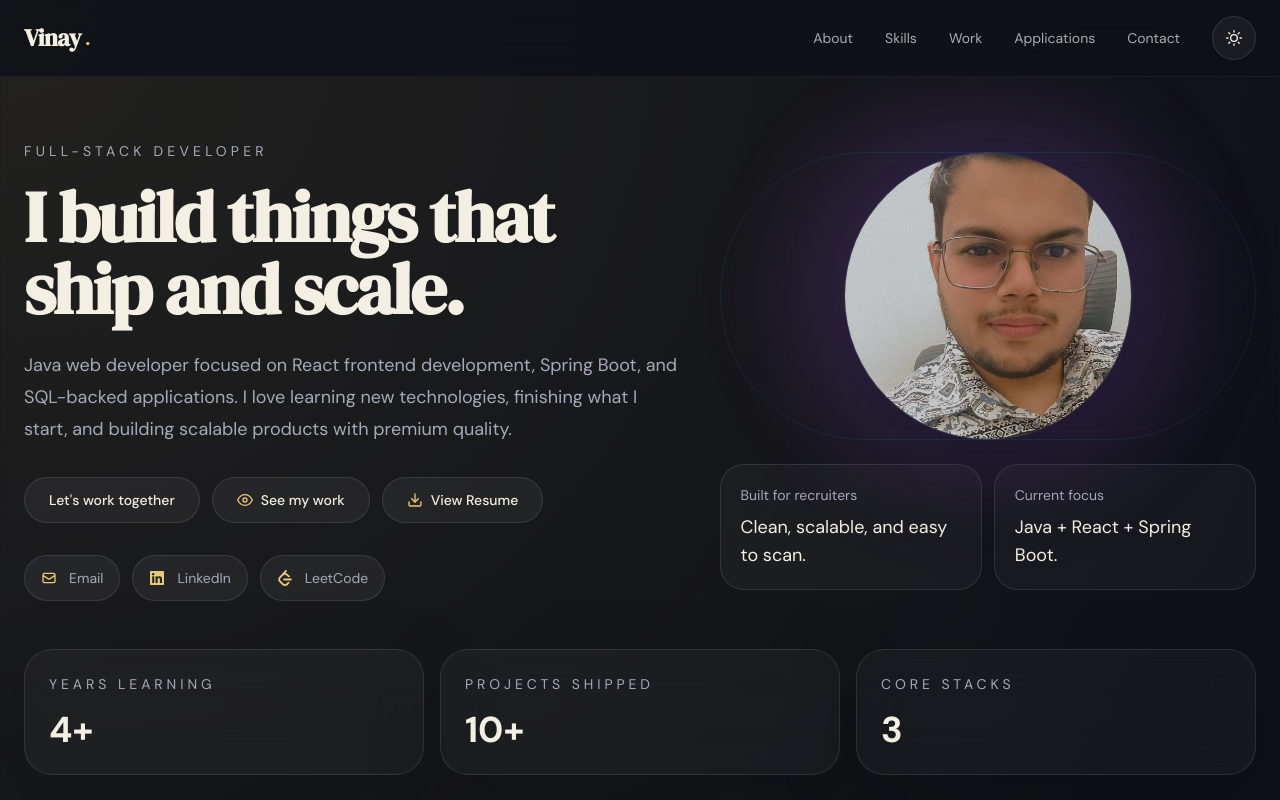
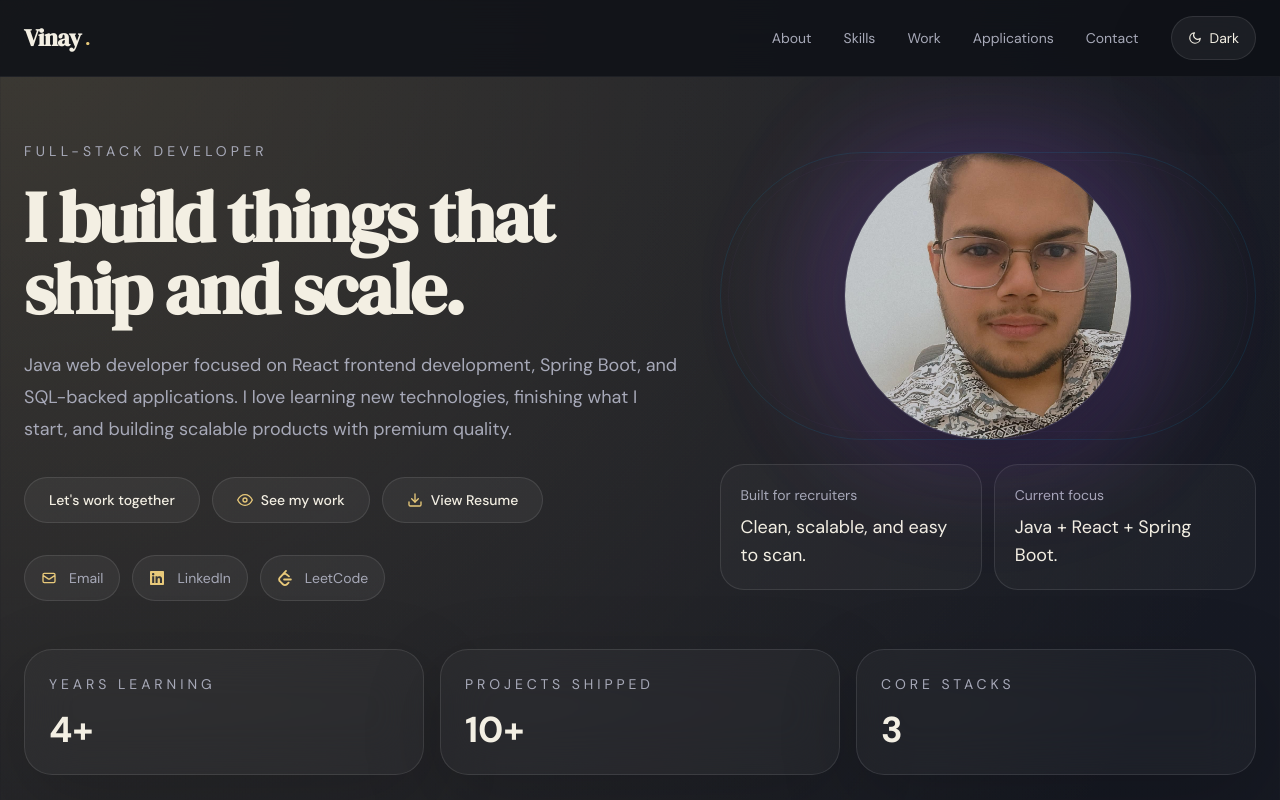
Before and after one commit to VinayGoel000/vinay-portfolio, a React (Vite) app: page / in a window 1280 px wide. Shown: the top 800 px of the page. Built offline with nearby package versions, Linux system fonts and the light colour scheme.

Commit message:
Deveoper Theme - Purple

```diff
--- a/src/App.jsx
+++ b/src/App.jsx
@@ -1,4 +1,4 @@
-import { useEffect, useState } from 'react'
+import { useLayoutEffect, useState } from 'react'
 import Navbar from './components/Navbar.jsx'
 import Hero from './sections/Hero.jsx'
 import About from './sections/About.jsx'
@@ -10,22 +10,26 @@ import Contact from './sections/Contact.jsx'
 import Footer from './sections/Footer.jsx'
 
 const THEME_KEY = 'vinay-portfolio-theme'
+const THEMES = ['dark', 'light', 'purple']
 
 function App() {
   const [theme, setTheme] = useState(() => {
     if (typeof window === 'undefined') return 'dark'
     const savedTheme = window.localStorage.getItem(THEME_KEY)
-    return savedTheme === 'light' ? 'light' : 'dark'
+    return THEMES.includes(savedTheme) ? savedTheme : 'dark'
   })
 
-  useEffect(() => {
+  useLayoutEffect(() => {
     document.documentElement.dataset.theme = theme
     window.localStorage.setItem(THEME_KEY, theme)
   }, [theme])
 
   return (
     <div className="min-h-screen">
-      <Navbar theme={theme} onToggleTheme={() => setTheme((current) => (current === 'dark' ? 'light' : 'dark'))} />
+      <Navbar
+        theme={theme}
+        onThemeChange={setTheme}
+      />
       <main>
         <Hero />
         <section className="px-6 pb-4 pt-0">
--- a/src/components/Navbar.jsx
+++ b/src/components/Navbar.jsx
@@ -1,6 +1,6 @@
 import { useState } from 'react'
 import { AnimatePresence, motion } from 'framer-motion'
-import { FiMenu, FiMoon, FiSun, FiX } from 'react-icons/fi'
+import { FiCode, FiMenu, FiMoon, FiSun, FiX } from 'react-icons/fi'
 
 const links = [
   { label: 'About', href: '#about' },
@@ -10,11 +10,24 @@ const links = [
   { label: 'Contact', href: '#contact' },
 ]
 
-export default function Navbar({ theme, onToggleTheme }) {
+const themeOrder = ['dark', 'light', 'purple']
+
+function ThemeIcon({ theme }) {
+  if (theme === 'light') return <FiSun />
+  if (theme === 'purple') return <FiCode />
+  return <FiMoon />
+}
+
+export default function Navbar({ theme, onThemeChange }) {
   const [open, setOpen] = useState(false)
 
+  const cycleTheme = () => {
+    const nextTheme = themeOrder[(themeOrder.indexOf(theme) + 1) % themeOrder.length]
+    onThemeChange(nextTheme)
+  }
+
   return (
-    <motion.header className="sticky top-0 z-50 border-b border-white/5 bg-[color:var(--bg)]/85 backdrop-blur-xl">
+    <motion.header className="sticky top-0 z-50 border-b border-white/5 bg-[color:var(--bg)]/85 backdrop-blur-xl transition-colors duration-500">
       <div className="mx-auto flex max-w-7xl items-center justify-between px-6 py-4">
         <a href="#home" className="flex items-center gap-1 text-xl font-semibold tracking-tight text-[color:var(--text)]">
           <span className="font-serif text-2xl">Vinay</span>
@@ -27,25 +40,29 @@ export default function Navbar({ theme, onToggleTheme }) {
               {link.label}
             </a>
           ))}
-          <button
+          <motion.button
             type="button"
-            onClick={onToggleTheme}
-            className="inline-flex h-11 w-11 items-center justify-center rounded-full border border-white/10 bg-white/5 text-[color:var(--text)] transition hover:border-[color:var(--accent)]/40"
-            aria-label="Toggle theme"
+            onClick={cycleTheme}
+            whileHover={{ scale: 1.04 }}
+            whileTap={{ scale: 0.98 }}
+            className="inline-flex h-11 items-center gap-2 rounded-full border border-white/10 bg-white/5 px-4 text-sm text-[color:var(--text)] shadow-soft transition duration-300 hover:border-[color:var(--accent)]/40 hover:bg-white/10"
+            aria-label={`Switch theme. Current theme: ${theme}`}
           >
-            {theme === 'dark' ? <FiSun /> : <FiMoon />}
-          </button>
+            <ThemeIcon theme={theme} />
+            <span className="hidden sm:inline capitalize">{theme}</span>
+          </motion.button>
         </nav>
 
         <div className="flex items-center gap-2 md:hidden">
-          <button
+          <motion.button
             type="button"
-            onClick={onToggleTheme}
-            className="inline-flex h-11 w-11 items-center justify-center rounded-full border border-white/10 bg-white/5 text-[color:var(--text)]"
-            aria-label="Toggle theme"
+            onClick={cycleTheme}
+            whileTap={{ scale: 0.95 }}
+            className="inline-flex h-11 w-11 items-center justify-center rounded-full border border-white/10 bg-white/5 text-[color:var(--text)] transition hover:border-[color:var(--accent)]/40 hover:bg-white/10"
+            aria-label={`Switch theme. Current theme: ${theme}`}
           >
-            {theme === 'dark' ? <FiSun /> : <FiMoon />}
-          </button>
+            <ThemeIcon theme={theme} />
+          </motion.button>
           <button
             type="button"
             onClick={() => setOpen((value) => !value)}
@@ -63,7 +80,7 @@ export default function Navbar({ theme, onToggleTheme }) {
             initial={{ opacity: 0, y: -8 }}
             animate={{ opacity: 1, y: 0 }}
             exit={{ opacity: 0, y: -8 }}
-            className="border-t border-white/5 bg-[color:var(--bg)] px-6 py-4 md:hidden"
+            className="border-t border-white/5 bg-[color:var(--bg)] px-6 py-4 transition-colors duration-500 md:hidden"
           >
             <div className="mx-auto flex max-w-7xl flex-col gap-2">
               {links.map((link) => (
--- a/src/styles/globals.css
+++ b/src/styles/globals.css
@@ -3,10 +3,13 @@
 
 :root {
   --bg: #0f1117;
+  --bg-secondary: #171a24;
   --surface: rgba(255, 255, 255, 0.03);
+  --surface-strong: rgba(255, 255, 255, 0.06);
   --text: #f3efe3;
   --muted: #a7a9b8;
   --accent: #e8c97a;
+  --accent-strong: #f0d89a;
   color-scheme: dark;
   font-family: 'DM Sans', ui-sans-serif, system-ui, sans-serif;
   text-rendering: optimizeLegibility;
@@ -16,10 +19,26 @@
 
 :root[data-theme='light'] {
   --bg: #f7f4ee;
+  --bg-secondary: #ebe4d8;
   --surface: rgba(255, 255, 255, 0.72);
+  --surface-strong: rgba(255, 255, 255, 0.92);
   --text: #151515;
   --muted: #5f6470;
+  --accent: #7a5cff;
+  --accent-strong: #9d86ff;
   color-scheme: light;
+}
+
+:root[data-theme='purple'] {
+  --bg: #120f1f;
+  --bg-secondary: #1b1630;
+  --surface: rgba(27, 22, 48, 0.72);
+  --surface-strong: rgba(35, 28, 64, 0.92);
+  --text: #f4f0ff;
+  --muted: #b8aacd;
+  --accent: #9b5cff;
+  --accent-strong: #b57dff;
+  color-scheme: dark;
 }
 
 html {
@@ -30,10 +49,14 @@ body {
   margin: 0;
   min-height: 100vh;
   background:
-    radial-gradient(circle at top left, rgba(232, 201, 122, 0.09), transparent 22%),
-    radial-gradient(circle at bottom right, rgba(255, 255, 255, 0.04), transparent 24%),
+    radial-gradient(circle at top left, color-mix(in srgb, var(--accent) 18%, transparent), transparent 22%),
+    radial-gradient(circle at bottom right, color-mix(in srgb, var(--accent-strong) 10%, transparent), transparent 24%),
+    linear-gradient(180deg, var(--bg-secondary), var(--bg)),
     var(--bg);
   color: var(--text);
+  transition:
+    background 420ms ease,
+    color 240ms ease;
 }
 
 h1,
@@ -54,3 +77,15 @@ h2,
 .shadow-soft {
   box-shadow: 0 24px 80px rgba(0, 0, 0, 0.18);
 }
+
+[data-theme='purple'] .shadow-soft {
+  box-shadow: 0 24px 80px rgba(14, 10, 28, 0.38);
+}
+
+* {
+  transition:
+    background-color 240ms ease,
+    border-color 240ms ease,
+    color 240ms ease,
+    box-shadow 240ms ease;
+}
```
